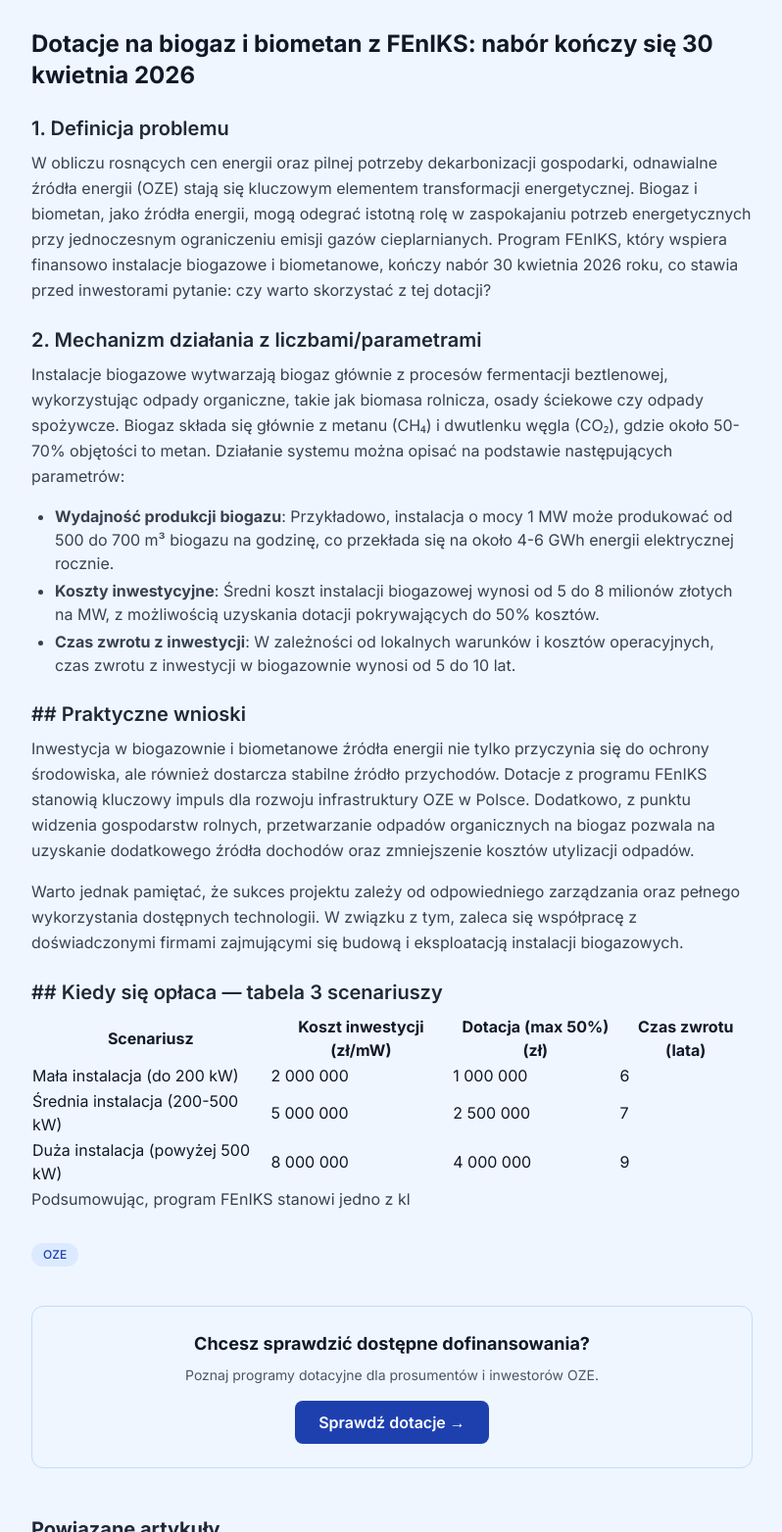
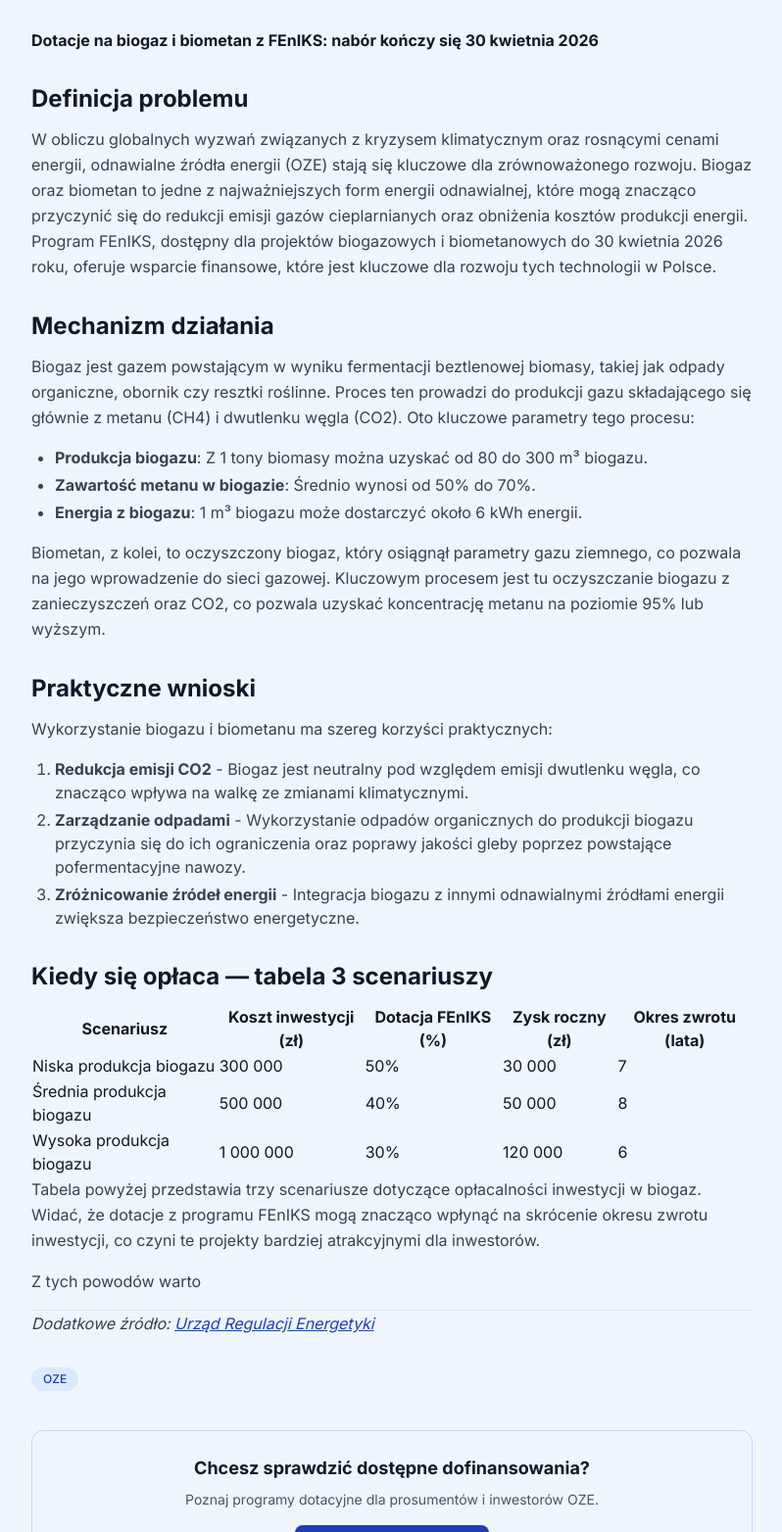
Before and after one commit to magicMikel/prawo-oze-energia, a Gatsby site: page /posts/dotacje-na-biogaz-i-biometan-z-feniks-nab-r-ko-czy-si-30-kwi/ in a window 1280 px wide. Shown: the part 367-1931 px from the top of the page at 98% size, without its empty margins (240-1038 px from the left). Built offline with nearby package versions, Linux system fonts and the light colour scheme; Gatsby itself is replaced by a stand-in of ours.

Commit message:
📰 Auto-post: Dotacje na biogaz i biometan z FEnIKS: nabór kończy się 30 kwietnia 2026

```diff
--- a/src/content/posts/dotacje-na-biogaz-i-biometan-z-feniks-nab-r-ko-czy-si-30-kwi.md
+++ b/src/content/posts/dotacje-na-biogaz-i-biometan-z-feniks-nab-r-ko-czy-si-30-kwi.md
@@ -9,32 +9,41 @@ tags:
   - OZE
 ---
 
-## Dotacje na biogaz i biometan z FEnIKS: nabór kończy się 30 kwietnia 2026
+# Dotacje na biogaz i biometan z FEnIKS: nabór kończy się 30 kwietnia 2026
 
-### 1. Definicja problemu
+## Definicja problemu
 
-W obliczu rosnących cen energii oraz pilnej potrzeby dekarbonizacji gospodarki, odnawialne źródła energii (OZE) stają się kluczowym elementem transformacji energetycznej. Biogaz i biometan, jako źródła energii, mogą odegrać istotną rolę w zaspokajaniu potrzeb energetycznych przy jednoczesnym ograniczeniu emisji gazów cieplarnianych. Program FEnIKS, który wspiera finansowo instalacje biogazowe i biometanowe, kończy nabór 30 kwietnia 2026 roku, co stawia przed inwestorami pytanie: czy warto skorzystać z tej dotacji?
+W obliczu globalnych wyzwań związanych z kryzysem klimatycznym oraz rosnącymi cenami energii, odnawialne źródła energii (OZE) stają się kluczowe dla zrównoważonego rozwoju. Biogaz oraz biometan to jedne z najważniejszych form energii odnawialnej, które mogą znacząco przyczynić się do redukcji emisji gazów cieplarnianych oraz obniżenia kosztów produkcji energii. Program FEnIKS, dostępny dla projektów biogazowych i biometanowych do 30 kwietnia 2026 roku, oferuje wsparcie finansowe, które jest kluczowe dla rozwoju tych technologii w Polsce.
 
-### 2. Mechanizm działania z liczbami/parametrami
+## Mechanizm działania
 
-Instalacje biogazowe wytwarzają biogaz głównie z procesów fermentacji beztlenowej, wykorzystując odpady organiczne, takie jak biomasa rolnicza, osady ściekowe czy odpady spożywcze. Biogaz składa się głównie z metanu (CH₄) i dwutlenku węgla (CO₂), gdzie około 50-70% objętości to metan. Działanie systemu można opisać na podstawie następujących parametrów:
+Biogaz jest gazem powstającym w wyniku fermentacji beztlenowej biomasy, takiej jak odpady organiczne, obornik czy resztki roślinne. Proces ten prowadzi do produkcji gazu składającego się głównie z metanu (CH4) i dwutlenku węgla (CO2). Oto kluczowe parametry tego procesu:
 
-- **Wydajność produkcji biogazu**: Przykładowo, instalacja o mocy 1 MW może produkować od 500 do 700 m³ biogazu na godzinę, co przekłada się na około 4-6 GWh energii elektrycznej rocznie.
-- **Koszty inwestycyjne**: Średni koszt instalacji biogazowej wynosi od 5 do 8 milionów złotych na MW, z możliwością uzyskania dotacji pokrywających do 50% kosztów.
-- **Czas zwrotu z inwestycji**: W zależności od lokalnych warunków i kosztów operacyjnych, czas zwrotu z inwestycji w biogazownie wynosi od 5 do 10 lat.
+- **Produkcja biogazu**: Z 1 tony biomasy można uzyskać od 80 do 300 m³ biogazu.
+- **Zawartość metanu w biogazie**: Średnio wynosi od 50% do 70%.
+- **Energia z biogazu**: 1 m³ biogazu może dostarczyć około 6 kWh energii.
 
-### ## Praktyczne wnioski
+Biometan, z kolei, to oczyszczony biogaz, który osiągnął parametry gazu ziemnego, co pozwala na jego wprowadzenie do sieci gazowej. Kluczowym procesem jest tu oczyszczanie biogazu z zanieczyszczeń oraz CO2, co pozwala uzyskać koncentrację metanu na poziomie 95% lub wyższym.
 
-Inwestycja w biogazownie i biometanowe źródła energii nie tylko przyczynia się do ochrony środowiska, ale również dostarcza stabilne źródło przychodów. Dotacje z programu FEnIKS stanowią kluczowy impuls dla rozwoju infrastruktury OZE w Polsce. Dodatkowo, z punktu widzenia gospodarstw rolnych, przetwarzanie odpadów organicznych na biogaz pozwala na uzyskanie dodatkowego źródła dochodów oraz zmniejszenie kosztów utylizacji odpadów.
+## Praktyczne wnioski
 
-Warto jednak pamiętać, że sukces projektu zależy od odpowiedniego zarządzania oraz pełnego wykorzystania dostępnych technologii. W związku z tym, zaleca się współpracę z doświadczonymi firmami zajmującymi się budową i eksploatacją instalacji biogazowych.
+Wykorzystanie biogazu i biometanu ma szereg korzyści praktycznych:
 
-### ## Kiedy się opłaca — tabela 3 scenariuszy
+1. **Redukcja emisji CO2** - Biogaz jest neutralny pod względem emisji dwutlenku węgla, co znacząco wpływa na walkę ze zmianami klimatycznymi.
+2. **Zarządzanie odpadami** - Wykorzystanie odpadów organicznych do produkcji biogazu przyczynia się do ich ograniczenia oraz poprawy jakości gleby poprzez powstające pofermentacyjne nawozy.
+3. **Zróżnicowanie źródeł energii** - Integracja biogazu z innymi odnawialnymi źródłami energii zwiększa bezpieczeństwo energetyczne.
 
-| Scenariusz                        | Koszt inwestycji (zł/mW) | Dotacja (max 50%) (zł) | Czas zwrotu (lata) |
-|----------------------------------|--------------------------|------------------------|---------------------|
-| Mała instalacja (do 200 kW)     | 2 000 000                | 1 000 000              | 6                   |
-| Średnia instalacja (200-500 kW) | 5 000 000                | 2 500 000              | 7                   |
-| Duża instalacja (powyżej 500 kW)| 8 000 000                | 4 000 000              | 9                   |
+## Kiedy się opłaca — tabela 3 scenariuszy
 
-Podsumowując, program FEnIKS stanowi jedno z kl
+| Scenariusz                     | Koszt inwestycji (zł) | Dotacja FEnIKS (%) | Zysk roczny (zł) | Okres zwrotu (lata) |
+|---------------------------------|-----------------------|--------------------|-------------------|---------------------|
+| Niska produkcja biogazu        | 300 000               | 50%                | 30 000            | 7                   |
+| Średnia produkcja biogazu      | 500 000               | 40%                | 50 000            | 8                   |
+| Wysoka produkcja biogazu       | 1 000 000             | 30%                | 120 000           | 6                   |
+
+Tabela powyżej przedstawia trzy scenariusze dotyczące opłacalności inwestycji w biogaz. Widać, że dotacje z programu FEnIKS mogą znacząco wpłynąć na skrócenie okresu zwrotu inwestycji, co czyni te projekty bardziej atrakcyjnymi dla inwestorów.
+
+Z tych powodów warto
+
+---
+*Dodatkowe źródło: [Urząd Regulacji Energetyki](https://www.ure.gov.pl/)*
```
